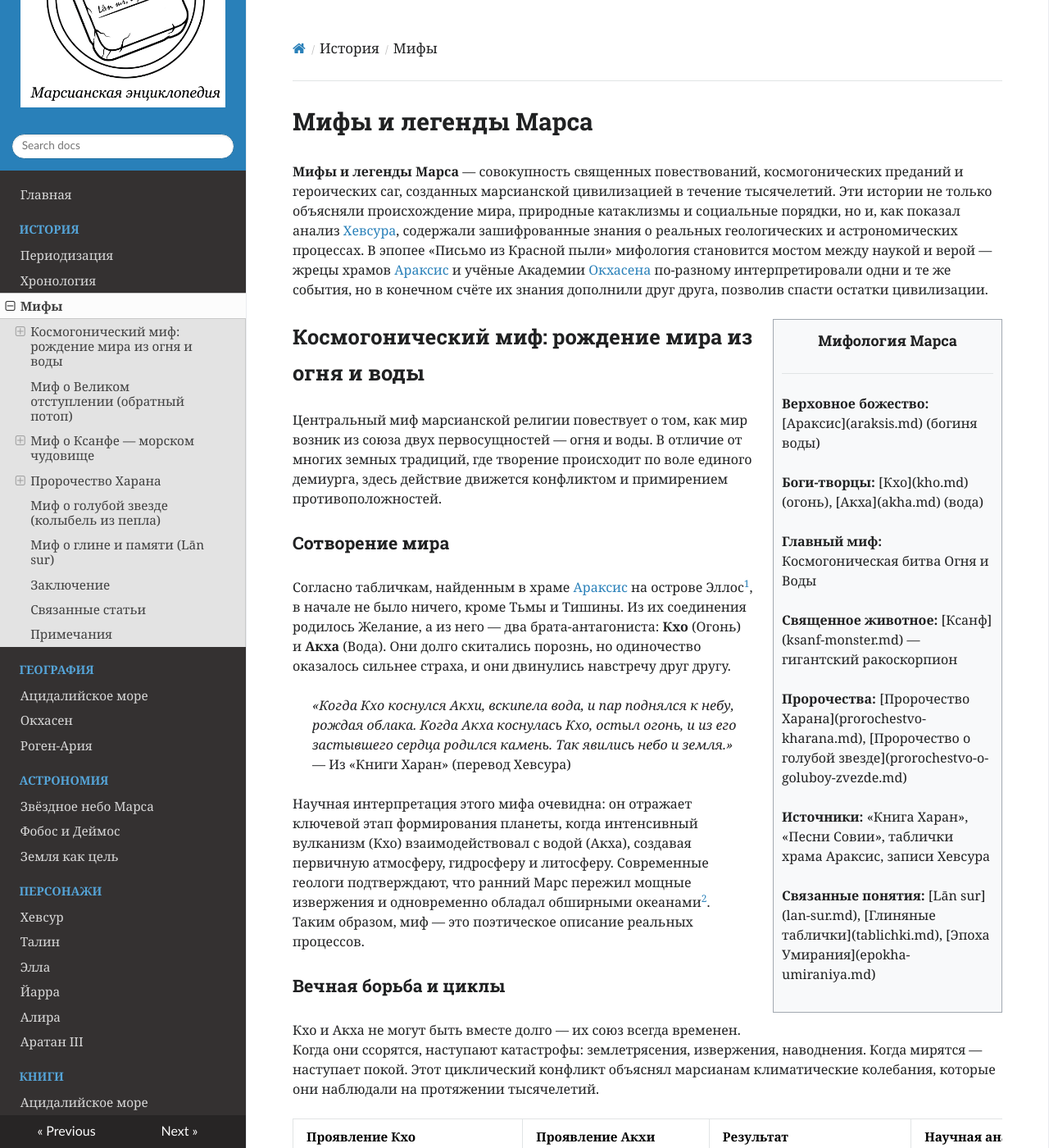
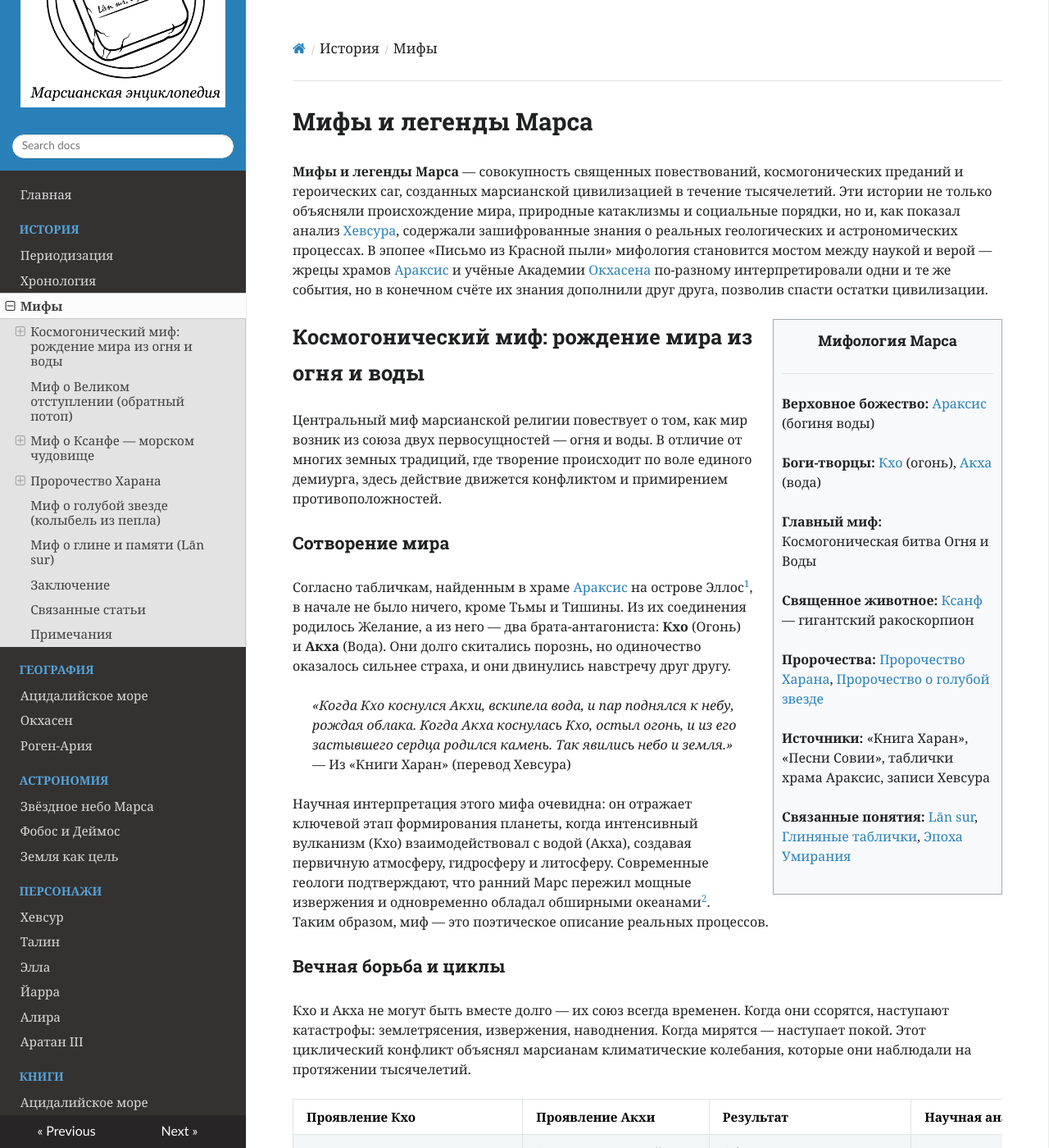
Before and after one commit to ivanhohlov14-bit/mars-encyclopedia, an MkDocs documentation site: the page built from docs/history/myths.md, in a window 1280 px wide and 1400 px high. Shown: the whole window at 82% size. Built offline with MkDocs 1.6.1, drawn with Linux system fonts in a browser that asks for light colours; nearby versions of some CDN libraries; part of the change alters nothing that is shown.

Commit message:
Update myths.md

```diff
--- a/docs/history/myths.md
+++ b/docs/history/myths.md
@@ -5,13 +5,13 @@
 <div class="infobox" style="float: right; width: 280px; background: #f8f9fa; border: 1px solid #a2a9b1; padding: 10px; margin: 0 0 1rem 1.5rem; font-size: 0.9rem;">
   <h3 style="margin: 0; text-align: center;">Мифология Марса</h3>
   <hr>
-  <p><b>Верховное божество:</b> [Араксис](araksis.md) (богиня воды)</p>
-  <p><b>Боги-творцы:</b> [Кхо](khо.md) (огонь), [Акха](akha.md) (вода)</p>
+  <p><b>Верховное божество:</b> <a href="araksis.md">Араксис</a> (богиня воды)</p>
+  <p><b>Боги-творцы:</b> <a href="kho.md">Кхо</a> (огонь), <a href="akha.md">Акха</a> (вода)</p>
   <p><b>Главный миф:</b> Космогоническая битва Огня и Воды</p>
-  <p><b>Священное животное:</b> [Ксанф](ksanf-monster.md) — гигантский ракоскорпион</p>
-  <p><b>Пророчества:</b> [Пророчество Харана](prorochestvo-kharana.md), [Пророчество о голубой звезде](prorochestvo-o-goluboy-zvezde.md)</p>
+  <p><b>Священное животное:</b> <a href="ksanf-monster.md">Ксанф</a> — гигантский ракоскорпион</p>
+  <p><b>Пророчества:</b> <a href="prorochestvo-kharana.md">Пророчество Харана</a>, <a href="prorochestvo-o-goluboy-zvezde.md">Пророчество о голубой звезде</a></p>
   <p><b>Источники:</b> «Книга Харан», «Песни Совии», таблички храма Араксис, записи Хевсура</p>
-  <p><b>Связанные понятия:</b> [Lān sur](lan-sur.md), [Глиняные таблички](tablichki.md), [Эпоха Умирания](epokha-umiraniya.md)</p>
+  <p><b>Связанные понятия:</b> <a href="lan-sur.md">Lān sur</a>, <a href="tablichki.md">Глиняные таблички</a>, <a href="epokha-umiraniya.md">Эпоха Умирания</a></p>
 </div>
 
 ## Космогонический миф: рождение мира из огня и воды
@@ -33,7 +33,7 @@
 
 | Проявление Кхо | Проявление Акхи | Результат | Научная аналогия |
 |----------------|-----------------|-----------|------------------|
-| Извержения вулканов [Фарсиды](farsida.md) | Отступление морей | Образование новых земель | Тектоническая активность |
+| Извержения вулканов <a href="farsida.md">Фарсиды</a> | Отступление морей | Образование новых земель | Тектоническая активность |
 | Засухи, пожары | Наводнения, ливни | Смена сезонов | Циклы Миланковича |
 | Похолодание (победа Акхи) | Потепление (победа Кхо) | Ледниковые циклы | Изменение орбиты Марса |
 
@@ -45,7 +45,7 @@
 
 В марсианской мифологии существует предание, которое на первый взгляд противоречит космогонии, — о Великом потопе. Однако в отличие от земных версий, где вода прибывает, здесь она уходит. Этот миф повествует о том, как богиня [Араксис](araksis.md), разгневанная нечестием людей, «отняла у них воду» — моря отступили, реки высохли, и мир превратился в пустыню. Лишь немногие, сохранившие верность, были спасены и научились добывать воду из глубин.
 
-Этот миф неоднократно переосмысливался. Учёные Академии Окхасена предполагали, что в нём закодирована память о последнем крупном климатическом сдвиге в поздне-Амазонийскую эпоху[^4]. Хевсур, изучая климатические таблички, пришёл к выводу, что «Великое отступление» — это аллегорическое описание начала Эпохи Умирания (ок. 2680 г. Э.О.), когда замерзание морей и иссушение рек воспринималось как «исчезновение воды». Песня [Совии](soviya.md) *«Ākha mōr»* («Вода умирает») напрямую отсылает к этому мифу.
+Этот миф неоднократно переосмысливался. Учёные Академии Окхасена предполагали, что в нём закодирована память о последнем крупном климатическом сдвиге в поздне-Амазонийскую эпоху[^4]. Хевсур, изучая климатические таблички, пришёл к выводу, что «Великое отступление» — это аллегорическое описание начала Эпохи Умирания (ок. 2680 г. Э.О.), когда замерзание морей и иссушение рек воспринималось как «исчезновение воды». Песня <a href="soviya.md">Совии</a> *«Ākha mōr»* («Вода умирает») напрямую отсылает к этому мифу.
 
 > *«Она отняла у нас море, но оставила нам соль, чтобы мы помнили.»*
 > — Из «Плача Акха-Кора» (табличка № 104, архив Окхасена)
@@ -56,11 +56,11 @@
 
 ## Миф о Ксанфе — морском чудовище
 
-Один из самых популярных марсианских мифов связан с гигантским ракоскорпионом, обитающим в [Ацидалийском море](acidalia-sea.md). По преданию, этот зверь по имени [Ксанф](ksanf-monster.md) охранял вход в подземный мир и требовал жертв от рыбаков. Легенда гласит, что каждую весну лучшие воины выходили в море сражаться с чудовищем, и лишь когда богиня Араксис даровала им силу, они смогли прогнать его в глубоководную впадину.
+Один из самых популярных марсианских мифов связан с гигантским ракоскорпионом, обитающим в <a href="acidalia-sea.md">Ацидалийском море</a>. По преданию, этот зверь по имени <a href="ksanf-monster.md">Ксанф</a> охранял вход в подземный мир и требовал жертв от рыбаков. Легенда гласит, что каждую весну лучшие воины выходили в море сражаться с чудовищем, и лишь когда богиня Араксис даровала им силу, они смогли прогнать его в глубоководную впадину.
 
 ### Научная основа
 
-Палеонтологические находки на Марсе пока не подтверждают существование ракоскорпионов размером с корабль, но в древних океанах Земли обитали ракоскорпионы (эвриптериды) длиной до 2,5 метров. Учитывая более низкую гравитацию Марса, гигантские членистоногие теоретически могли достигать больших размеров[^6]. В книгах этот миф обыгрывается как часть культурного кода: название реки [Ксанф](ksanf-river.md) и пиратского королевства отсылает к этому чудовищу.
+Палеонтологические находки на Марсе пока не подтверждают существование ракоскорпионов размером с корабль, но в древних океанах Земли обитали ракоскорпионы (эвриптериды) длиной до 2,5 метров. Учитывая более низкую гравитацию Марса, гигантские членистоногие теоретически могли достигать больших размеров[^6]. В книгах этот миф обыгрывается как часть культурного кода: название реки <a href="ksanf-river.md">Ксанф</a> и пиратского королевства отсылает к этому чудовищу.
 
 В «Песнях Совии» есть строки:
 
@@ -72,13 +72,13 @@
 
 ## Пророчество Харана
 
-Одно из самых значимых марсианских пророчеств, записанное писцом [Хараном](kharan.md) около 1 г. Э.О., но, вероятно, имеющее более древнее происхождение. Его полный текст был расшифрован Хевсуром и опубликован в его «Летописи»[^7].
+Одно из самых значимых марсианских пророчеств, записанное писцом <a href="kharan.md">Хараном</a> около 1 г. Э.О., но, вероятно, имеющее более древнее происхождение. Его полный текст был расшифрован Хевсуром и опубликован в его «Летописи»[^7].
 
 > *«Когда Фобос поднимется выше обычного, земля начнёт дрожать. Сначала реки помутнеют, потом высохнут. Потом из трещин пойдёт дым, и небо станет красным, как кровь. И те, кто сможет, уйдут под землю. А те, кто не сможет, останутся на поверхности и будут смотреть на звёзды, пока звёзды не погаснут. Но не всё кончится. Из пепла поднимется голос, и он скажет: „Ищите убежища за пределами своего мира“. И те, кто услышат, построят корабли и увидят голубую звезду.»*
 
 ### Интерпретация
 
-Хевсур, сопоставив пророчество с астрономическими данными, заметил, что «Фобос поднимается выше обычного» — это метафора изменения орбиты спутника, которая действительно слегка колеблется из-за гравитационного взаимодействия с Марсом[^8]. «Дрожание земли» — описание марсотрясений, которые участились в Эпоху Умирания. «Уйти под землю» — намёк на подземные убежища [Фарсиды](farsida.md), которые реально использовались в древности. «Голубая звезда» — очевидно, [Земля](earth.md).
+Хевсур, сопоставив пророчество с астрономическими данными, заметил, что «Фобос поднимается выше обычного» — это метафора изменения орбиты спутника, которая действительно слегка колеблется из-за гравитационного взаимодействия с Марсом[^8]. «Дрожание земли» — описание марсотрясений, которые участились в Эпоху Умирания. «Уйти под землю» — намёк на подземные убежища <a href="farsida.md">Фарсиды</a>, которые реально использовались в древности. «Голубая звезда» — очевидно, <a href="earth.md">Земля</a>.
 
 Пророчество сбылось дважды: сначала древние марсиане (во времена Харана) пережили катастрофу, но не построили корабли (или построили, но безуспешно), а затем, в 2740 году, Талин повёл корабли к Земле. Таким образом, пророчество — это не фатальное предсказание, а циклическое напоминание о необходимости действовать[^9].
 
@@ -128,6 +128,7 @@
 - [Хевсур](hevsur.md)
 - [Совия](soviya.md)
 - [Ксанф (чудовище)](ksanf-monster.md)
+- [Ксанф (река)](ksanf-river.md)
 - [Ацидалийское море](acidalia-sea.md)
 - [Фарсида](farsida.md)
 - [Земля](earth.md)
```
